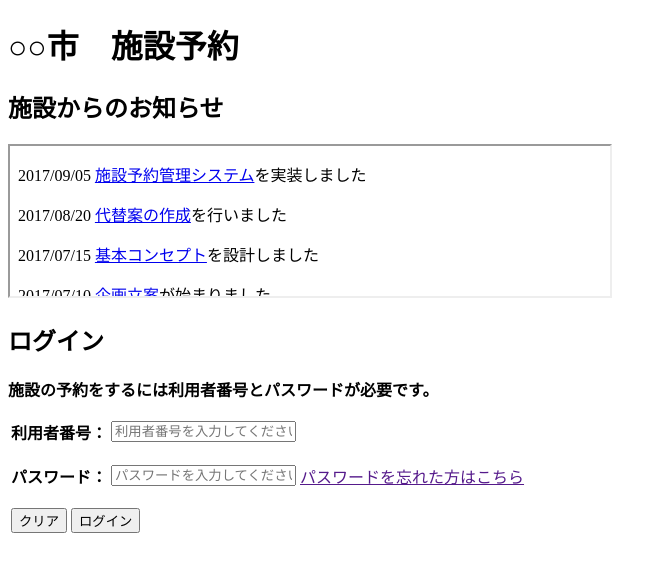
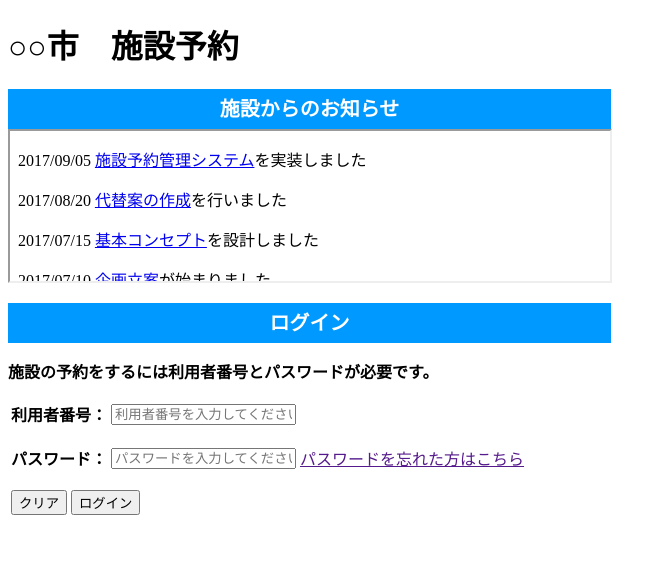
Before and after one commit to yukiafronia/project-C, a PHP site: page /HTMLPage1.html in a window 1280 px wide. Shown: the top 572 px of the page, without its empty margins (0-667 px from the left). Run offline with PHP 8.4, Linux system fonts and the light colour scheme.

Commit message:
css ミス

```diff
--- a/HTMLPage1.css
+++ b/HTMLPage1.css
@@ -1 +1,13 @@
 @charset "utf-8";
+
+h2 {
+    padding-bottom: 0px;
+    margin-bottom: 0px;
+    color: #fff;
+    font-size: 20px;
+    background: #0099ff;
+    text-align: center;
+    line-height: 40px;
+    height: 40px;
+    width: 603px;
+}
```
